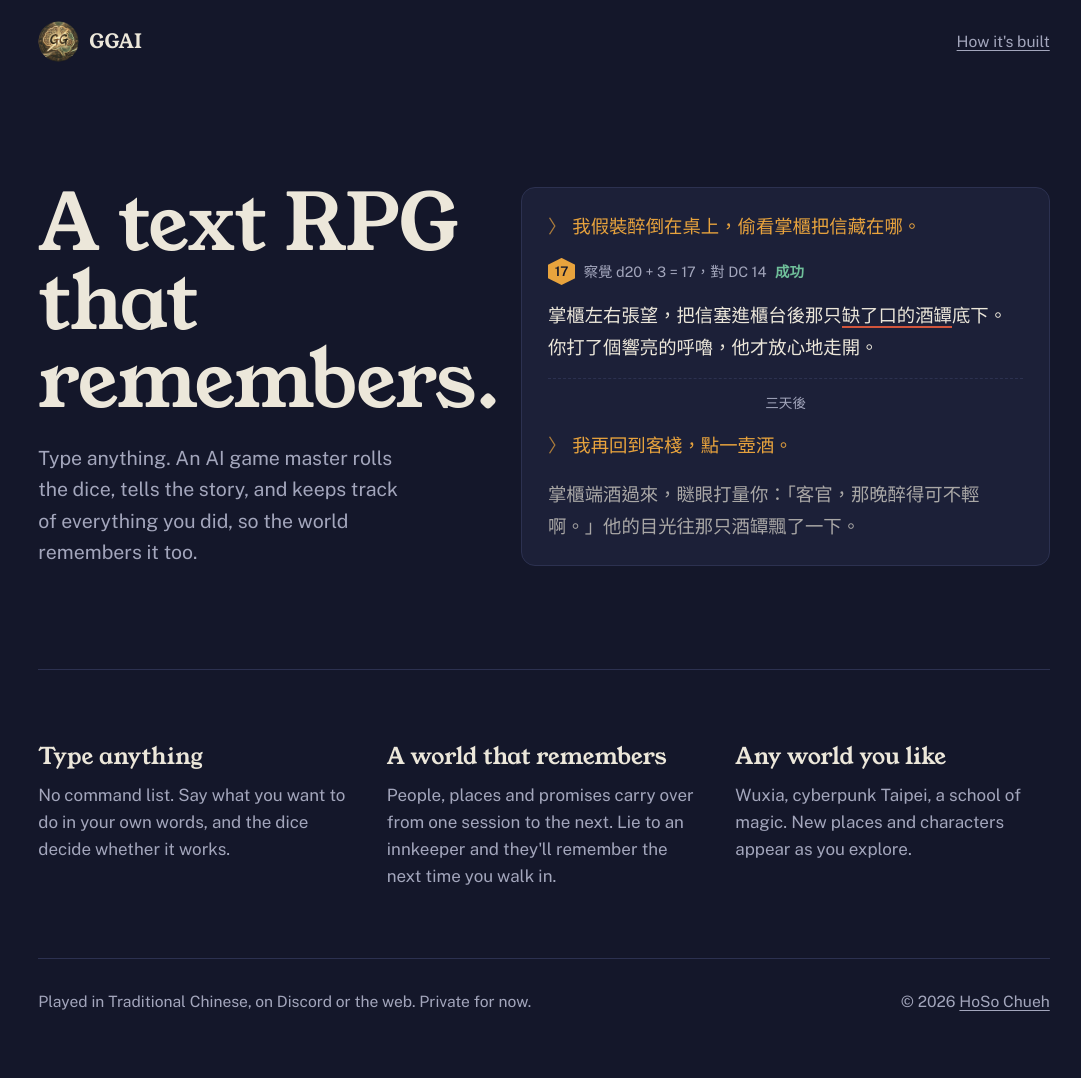
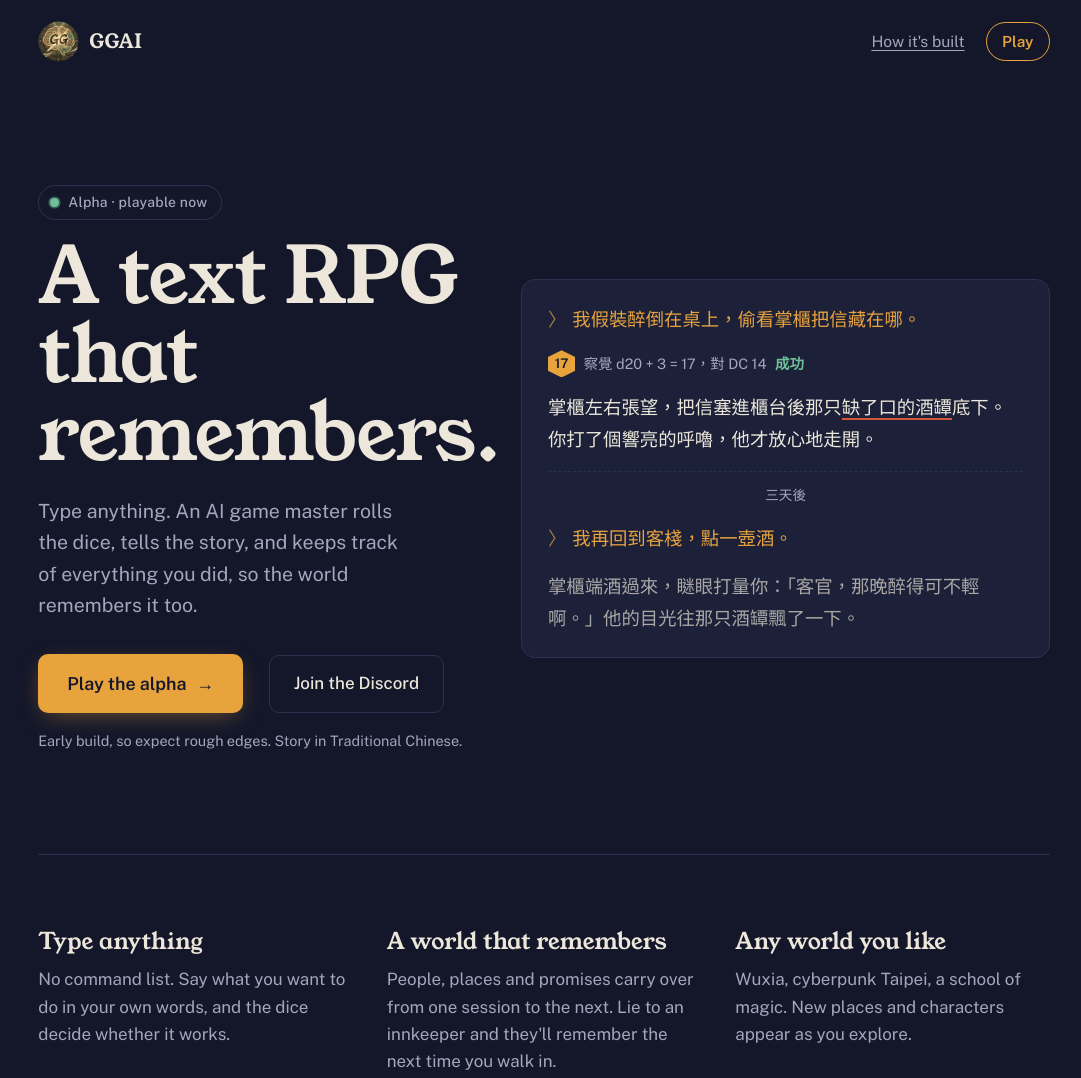
Before and after one commit to hschueh/hschueh.github.io, a plain HTML site: page ggai/index.html in a window 1280 px wide. Shown: the top 1078 px of the page, without its empty margins (96-1177 px from the left). Before the commit the page ends 1057 px from the top, so only its background shows below. Drawn offline with nearby package versions, Linux system fonts and the light colour scheme; a web font is replaced by a local one.

Commit message:
feat: add alpha play and Discord CTAs to GGAI product page
Co-Authored-By: Claude Sonnet 5.5 <noreply@anthropic.com>

```diff
--- a/ggai/index.html
+++ b/ggai/index.html
@@ -71,6 +71,64 @@
     .lede { font-size: 1.15rem; color: var(--soft); max-width: 32ch; margin: 0; }
 
     /* ---------- Play log ---------- */
+    /* ---------- CTA ---------- */
+    .eyebrow {
+      display: inline-flex; align-items: center; gap: 0.55rem;
+      margin: 0 0 1.1rem; padding: 0.3rem 0.8rem 0.3rem 0.65rem;
+      border: 1px solid var(--line); border-radius: 999px;
+      font-size: 0.82rem; font-weight: 500; letter-spacing: 0.02em; color: var(--soft);
+    }
+    .eyebrow::before {
+      content: ""; width: 0.5rem; height: 0.5rem; border-radius: 50%;
+      background: var(--jade); box-shadow: 0 0 0 0 rgba(111,191,154,0.5);
+    }
+    @media (prefers-reduced-motion: no-preference) {
+      .eyebrow::before { animation: pulse 2.4s ease-out infinite; }
+    }
+    @keyframes pulse {
+      70%  { box-shadow: 0 0 0 0.5rem rgba(111,191,154,0); }
+      100% { box-shadow: 0 0 0 0 rgba(111,191,154,0); }
+    }
+
+    .actions { display: flex; align-items: center; flex-wrap: wrap; gap: 0.75rem 1.5rem; margin-top: 2rem; }
+    .cta {
+      display: inline-flex; align-items: center; gap: 0.6rem;
+      padding: 0.9rem 1.7rem; border-radius: 10px;
+      background: var(--lantern); color: var(--night);
+      font-weight: 600; font-size: 1.05rem; text-decoration: none;
+      box-shadow: 0 6px 24px -8px rgba(232,163,61,0.55);
+      transition: transform 0.15s, background 0.15s, box-shadow 0.15s;
+    }
+    .cta span { transition: transform 0.15s; }
+    .cta:hover { background: #F0B457; transform: translateY(-2px); box-shadow: 0 10px 28px -8px rgba(232,163,61,0.7); }
+    .cta:hover span { transform: translateX(3px); }
+    .cta:active { transform: none; }
+    .ghost {
+      display: inline-flex; align-items: center; justify-content: center;
+      padding: 0.85rem 1.4rem; border-radius: 10px;
+      border: 1px solid var(--line); color: var(--ink);
+      font-weight: 500; font-size: 1rem; text-decoration: none;
+      transition: border-color 0.15s, background 0.15s;
+    }
+    .ghost:hover { border-color: var(--soft); background: var(--panel); }
+    .fine { margin: 0.9rem 0 0; font-size: 0.85rem; color: var(--soft); }
+
+    .closer {
+      text-align: center;
+      padding: clamp(2.5rem, 6vw, 4rem) 1.25rem;
+      border-top: 1px solid var(--line);
+    }
+    .closer h2 { font-family: var(--display); font-size: clamp(1.6rem, 4vw, 2.2rem); line-height: 1.15; }
+    .closer .actions { justify-content: center; margin-top: 1.5rem; }
+
+    .bar .nav-play {
+      font-size: 0.9rem; font-weight: 600; text-decoration: none;
+      color: var(--lantern); border: 1px solid var(--lantern);
+      padding: 0.35rem 0.9rem; border-radius: 999px;
+    }
+    .bar .nav-play:hover { background: var(--lantern); color: var(--night); }
+    .bar nav { display: flex; align-items: center; gap: 1.25rem; }
+
     .log {
       background: var(--panel);
       border: 1px solid var(--line);
@@ -141,6 +199,8 @@
     }
 
     @media (max-width: 760px) {
+      .cta { width: 100%; justify-content: center; }
+      .ghost { width: 100%; }
       .hero { grid-template-columns: 1fr; gap: 2.25rem; }
       .features { grid-template-columns: 1fr; gap: 1.75rem; }
     }
@@ -152,16 +212,25 @@
       <img src="/ggai/icon.png" alt="" width="40" height="40" />
       GGAI
     </a>
-    <a class="small" href="/projects/ggai.html">How it's built</a>
+    <nav>
+      <a class="small" href="/projects/ggai.html">How it's built</a>
+      <a class="nav-play" href="https://alpha.itshoso.com/">Play</a>
+    </nav>
   </header>
 
   <main class="wrap">
     <section class="hero">
       <div>
+        <p class="eyebrow">Alpha · playable now</p>
         <h1>A text RPG that remembers.</h1>
         <p class="lede">Type anything. An AI game master rolls the dice, tells
           the story, and keeps track of everything you did, so the world
           remembers it too.</p>
+        <div class="actions">
+          <a class="cta" href="https://alpha.itshoso.com/">Play the alpha <span aria-hidden="true">→</span></a>
+          <a class="ghost" href="https://discord.gg/SNNbTzK6Ga">Join the Discord</a>
+        </div>
+        <p class="fine">Early build, so expect rough edges. Story in Traditional Chinese.</p>
       </div>
 
       <div class="log" lang="zh-Hant" role="img" aria-label="An example of play: the player pretends to be drunk to see where the innkeeper hides a letter, rolls a success, and three days later the innkeeper recognises them.">
@@ -193,8 +262,16 @@
       </li>
     </ul>
 
+    <section class="closer">
+      <h2>Lie to an innkeeper. See what happens.</h2>
+      <div class="actions">
+        <a class="cta" href="https://alpha.itshoso.com/">Play the alpha <span aria-hidden="true">→</span></a>
+        <a class="ghost" href="https://discord.gg/SNNbTzK6Ga">Join the Discord</a>
+      </div>
+    </section>
+
     <footer>
-      <span>Played in Traditional Chinese, on Discord or the web. Private for now.</span>
+      <span>Played in Traditional Chinese, on <a href="https://discord.gg/SNNbTzK6Ga">Discord</a> or the web. Alpha now open.</span>
       <span>© <span id="year"></span> <a href="/">HoSo Chueh</a></span>
     </footer>
   </main>
```
